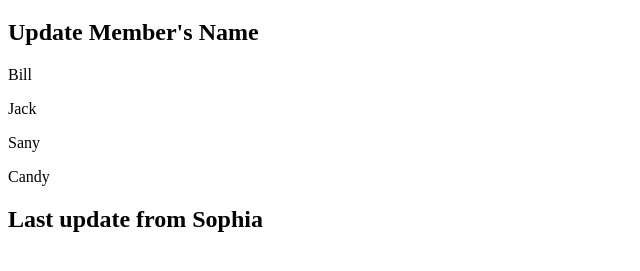
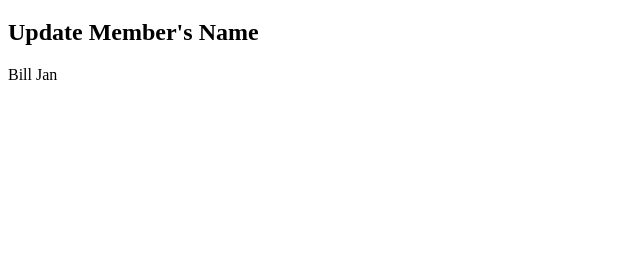
Before and after one commit to Sophia202407/landingpage, a plain HTML site: page index.html in a window 1280 px wide. Shown: the part 61-332 px from the top of the page, without its empty margins (0-640 px from the left). Drawn offline with Linux system fonts and the light colour scheme.

Commit message:
update html

```diff
--- a/index.html
+++ b/index.html
@@ -3,15 +3,11 @@
 <head>
     <meta charset="UTF-8">
     <meta name="viewport" content="width=device-width, initial-scale=1.0">
-    <title>Demo2</title>
+    <title>Practical Assessment</title>
 </head>
 <body>
     <h1>Version Control Exercise</h1>
     <h2>Update Member's Name</h2>
-    <p>Bill</p>
-    <p>Jack</p>
-    <p>Sany</p>
-    <p>Candy</p>
-    <h2>Last update from Sophia</h2>
+    <p>Bill Jan</p>
 </body>
 </html>
```
